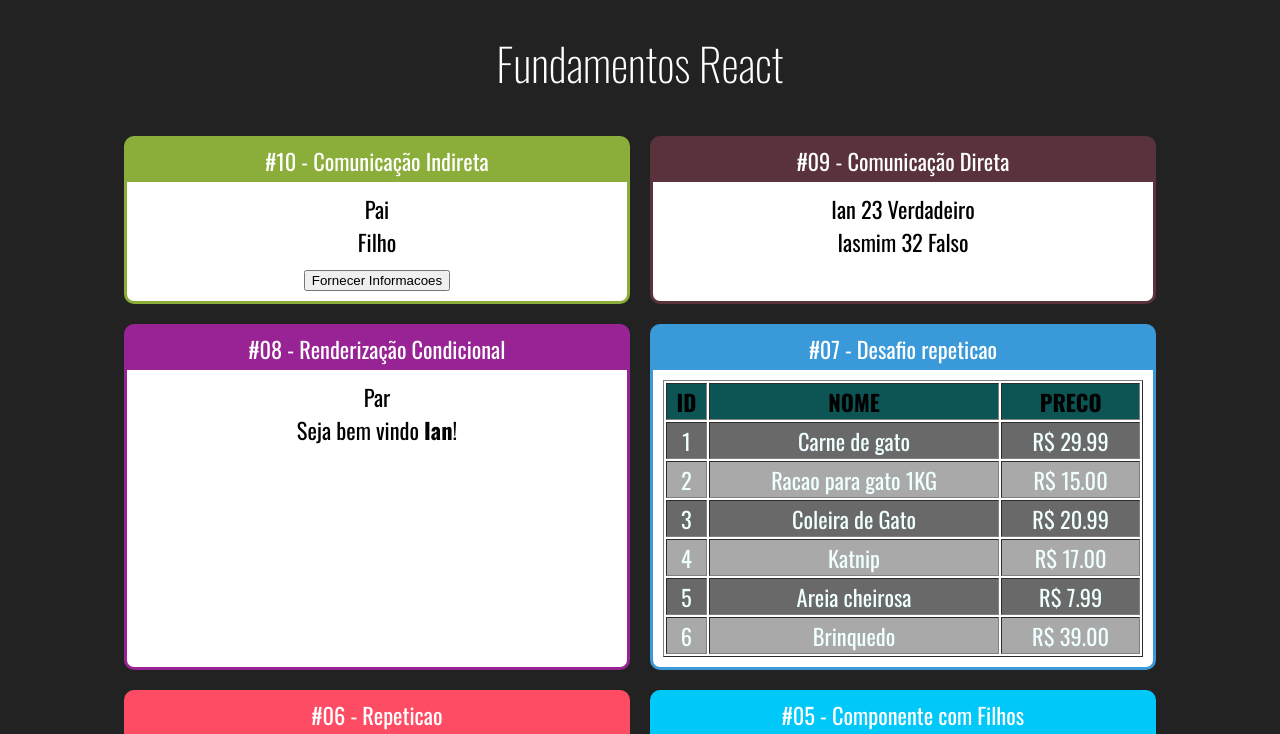
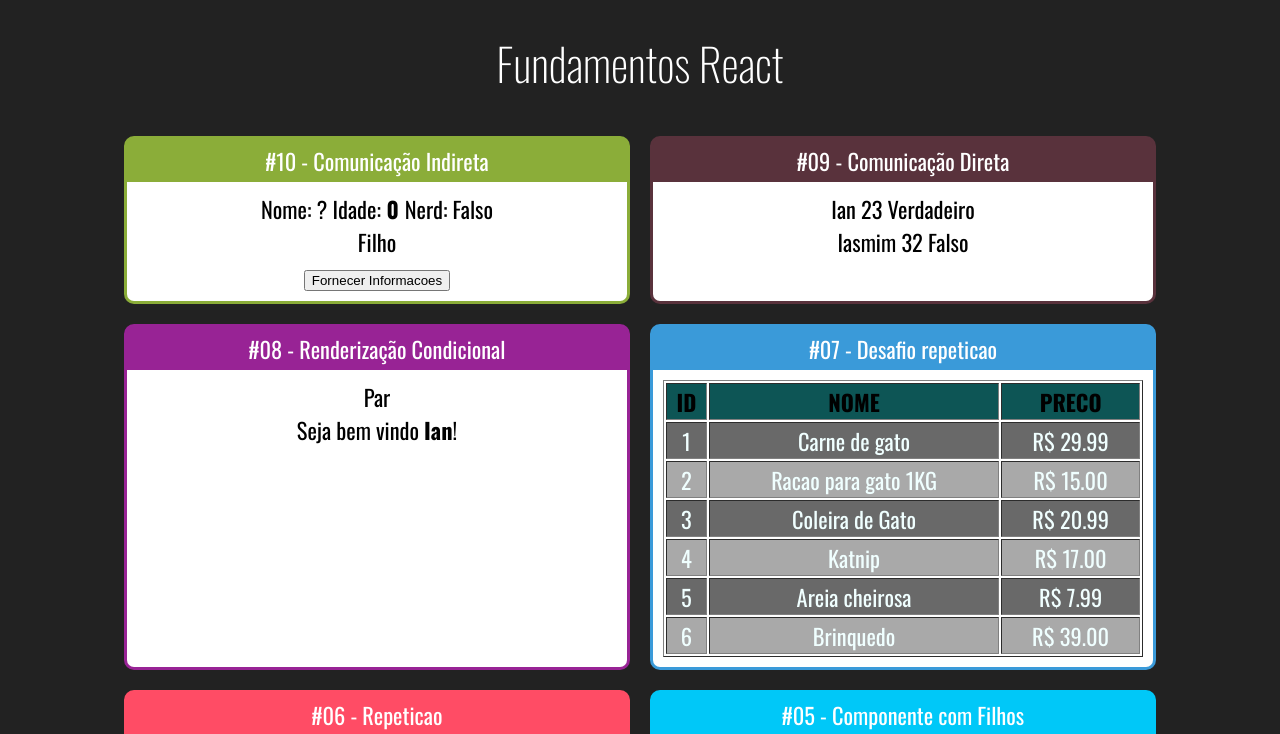
Before and after one commit to IanDinizFK/Curso-React-Udemy, a React (Create React App) app in the folder fundamentos-react/: page / in a window 1280 px wide. Shown: the top 734 px of the page. Built offline with nearby package versions, Linux system fonts and the light colour scheme.

Commit message:
Aula 37 - Estados de componente
Nessa aula foi visto como fazer a alteração dinâmica de dados no frontend com o useState

```diff
--- a/fundamentos-react/src/components/comunicacao/IndiretaFilho.jsx
+++ b/fundamentos-react/src/components/comunicacao/IndiretaFilho.jsx
@@ -2,10 +2,11 @@
 
 
 export default props => {
+    const gerarIdade = () => parseInt(Math.random() * (20)) + 50;
     return (
         <div>
             <div>Filho</div>
-            <button onClick={_ => props.quandoClicar("Ian", 23, true)}>
+            <button onClick={_ => props.quandoClicar("Ian", gerarIdade(), true)}>
                 Fornecer Informacoes
             </button>
         </div>
--- a/fundamentos-react/src/components/comunicacao/IndiretaPai.jsx
+++ b/fundamentos-react/src/components/comunicacao/IndiretaPai.jsx
@@ -1,21 +1,26 @@
-import React from "react";
+import React, {useState} from "react";
 import IndiretaFilho from "./IndiretaFilho";
 
-let nome = "";
-let idade = 0;
-let nerd = false;
 
 export default props => {
+    const [nome, setNome] = useState('?');
+    const [idade, setIdade] = useState(0);
+    const [nerd, setNerd] = useState(false);
+
     function fornercerInformacoes(nome, idade, nerd) {
-        nome = nome;
-        idade = idade;
-        nerd = nerd;
+        setNome(nome);
+        setIdade(idade);
+        setNerd(nerd);
         console.log(nome, idade, nerd);
     }
 
     return (
         <div>
-            <div>Pai</div>
+            <div>
+                <span>Nome: {nome} </span>
+                <span>Idade:<strong> {idade} </strong></span>
+                <span>Nerd: {nerd ? 'Verdadeiro' : 'Falso'}</span>
+            </div>
             <IndiretaFilho quandoClicar={fornercerInformacoes}></IndiretaFilho>
         </div>
     )
```
